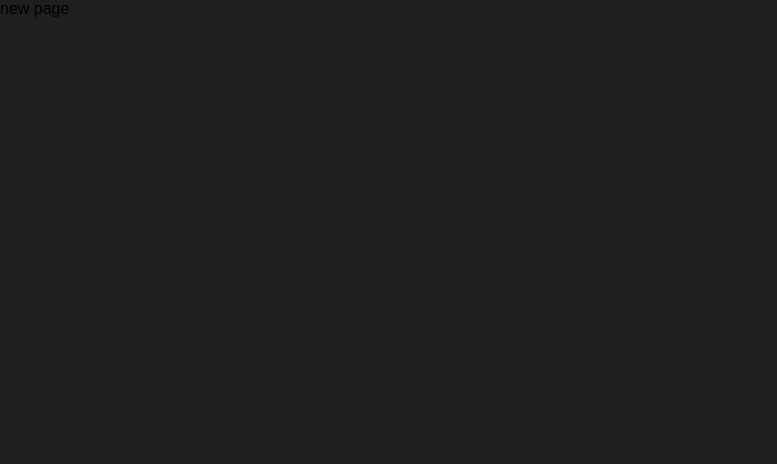
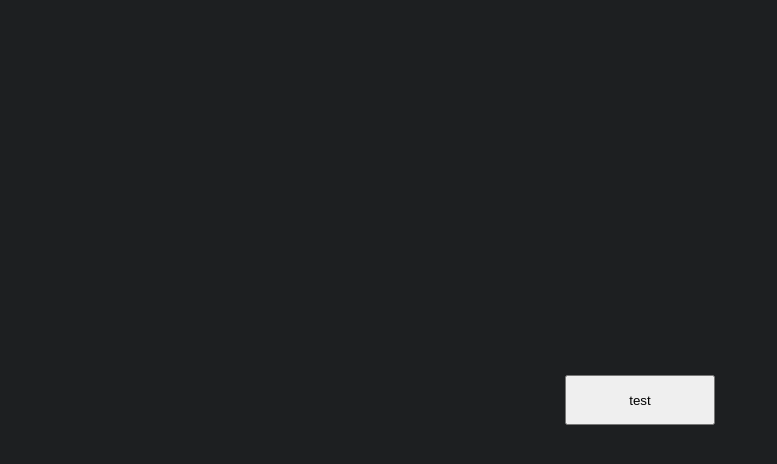
Before and after one commit to happy-unicorn/100days100projects, a React (Create React App) app: page /particles-buttons in a window 1280 px wide. Shown: the top 464 px of the page, without its empty margins (0-777 px from the left). Built offline with nearby package versions, Linux system fonts and the light colour scheme.

Commit message:
Completed research for 'particles-buttons'

```diff
--- /dev/null
+++ b/src/particles-buttons/components/Button.js
@@ -0,0 +1,81 @@
+import React, { useCallback, useRef } from 'react';
+import styled, { createGlobalStyle } from 'styled-components';
+
+const A = createGlobalStyle`
+  particle {
+    position: fixed;
+    left: 0;
+    top: 0;
+    pointer-events: none;
+    opacity: 0;
+  }
+`;
+const a = styled.div`
+  background-color: red;
+`;
+const Component = styled.button`
+  height: 50px;
+  width: 150px;
+`;
+
+const Button = ({ children }) => {
+    const button = useRef(null);
+
+    const createParticle = useCallback((x, y) => {
+  const particle = document.createElement('particle');
+  document.body.appendChild(particle);
+
+  // Calculate a random size from 5px to 25px
+  const size = Math.floor(Math.random() * 20 + 5);
+  particle.style.width = `${size}px`;
+  particle.style.height = `${size}px`;
+  particle.style.backgroundImage = `url(https://img.icons8.com/cotton/344/jack-o-lantern.png)`;
+  particle.style.backgroundSize = `100%`;
+  // Generate a random x & y destination within a distance of 75px from the mouse
+  const destinationX = x + (Math.random() - 0.5) * 2 * 75;
+  const destinationY = y + (Math.random() - 0.5) * 2 * 75;
+  let rotation = Math.random() * 520;
+
+
+  // Store the animation in a variable as we will need it later
+  const animation = particle.animate([
+    {
+      // Set the origin position of the particle
+      // We offset the particle with half its size to center it around the mouse
+      transform: `translate(-50%, -50%) translate(${x}px, ${y}px)  rotate(0deg)`,
+      opacity: 1
+    },
+    {
+      // We define the final coordinates as the second keyframe
+      transform: `translate(${destinationX}px, ${destinationY}px) rotate(${rotation}deg)`,
+      opacity: 0
+    }
+  ], {
+    // Set a random duration from 500 to 1500ms
+    duration: Math.random() * 1000 + 500,
+    easing: 'cubic-bezier(0, .9, .57, 1)',
+    // Delay every particle with a random value of 200ms
+    delay: Math.random() * 200
+  });
+
+  // When the animation is complete, remove the element from the DOM
+  animation.onfinish = () => {
+    particle.remove();
+  };
+}, []);
+
+    const onClickHandler = useCallback((e) => {
+        for (let i = 0; i < 200; i++) {
+            createParticle(e.clientX, e.clientY);
+        }
+    }, []);
+
+    return (
+        <Component ref={button} onClick={onClickHandler}>
+            <A/>
+            {children}
+        </Component>
+    );
+};
+
+export default Button;
--- /dev/null
+++ b/src/particles-buttons/containers/ButtonsManager.js
@@ -0,0 +1,15 @@
+import React from 'react';
+import styled from 'styled-components';
+import Button from '../components/Button';
+
+const Component = styled.div``;
+
+const ButtonsManager = () => {
+    return (
+        <Component>
+            <Button>test</Button>
+        </Component>
+    );
+};
+
+export default ButtonsManager;
--- a/src/particles-buttons/index.js
+++ b/src/particles-buttons/index.js
@@ -1,14 +1,18 @@
 import React from 'react';
 import styled from 'styled-components';
+import ButtonsManager from './containers/ButtonsManager';
 
 const Page = styled.div`
+  display:flex;
+  align-items: center;
+  justify-content: center;
   height: 100%;
 `;
 
 const ParticlesButtonsPage = () => {
     return (
         <Page>
-            new page
+            <ButtonsManager/>
         </Page>
     );
 };
```
